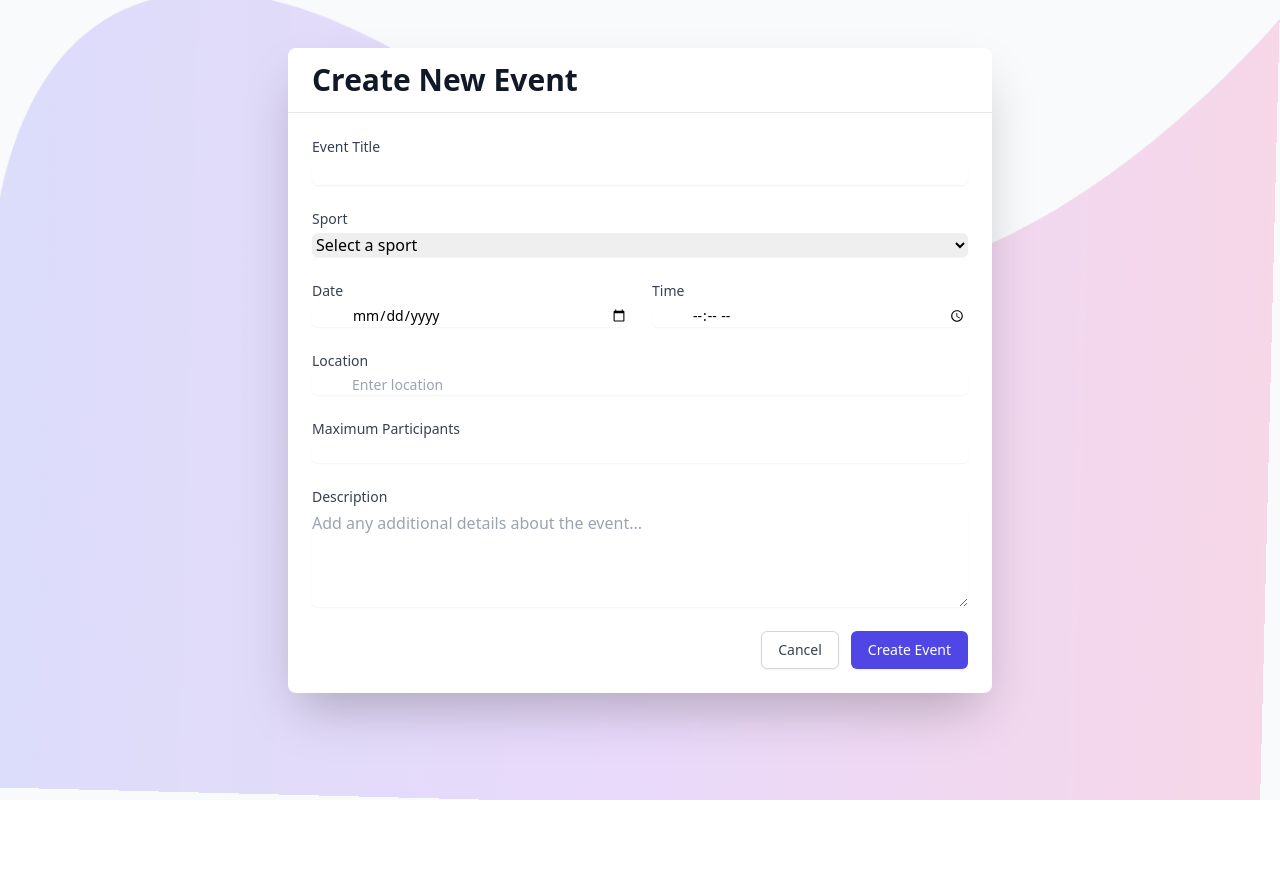
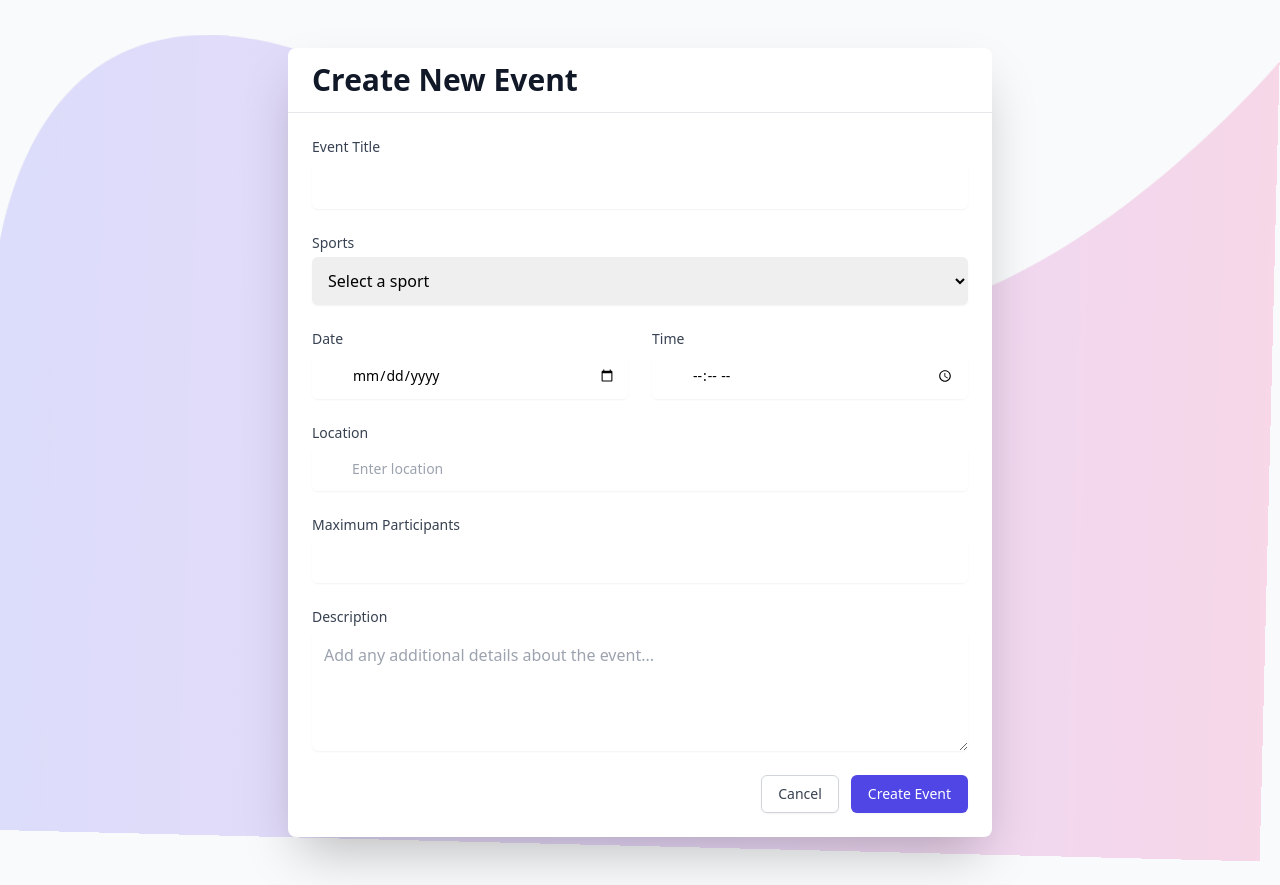
Before and after one commit to Prakash9724/Sports-Buddy-WebApplication, a React (Vite) app in the folder Frontend/: page /create-event in a window 1280 px wide. Before the commit the page ends 800 px from the top, so only its background shows below. Built offline with nearby package versions, Linux system fonts and the light colour scheme.

Commit message:
Event form page done

```diff
--- a/Frontend/src/pages/EventForm.jsx
+++ b/Frontend/src/pages/EventForm.jsx
@@ -52,7 +52,7 @@ const EventForm = () => {
 
     {/* Form Container */}
     <div className="max-w-3xl mx-auto px-4 sm:px-6 lg:px-8 relative z-10 py-12">
-      <div className="bg-white shadow-2xl rounded-lg transform transition-all hover:scale-105 duration-300">
+      <div className="bg-white shadow-2xl rounded-lg transform transition-all ">
         <div className="px-6 py-5 border-b border-gray-200">
           <h3 className="text-3xl font-bold leading-6 text-gray-900">Create New Event</h3>
         </div>
@@ -66,7 +66,7 @@ const EventForm = () => {
               type="text"
               id="title"
               required
-              className="mt-1 block w-full rounded-md border-gray-300 shadow-sm focus:border-indigo-500 focus:ring-indigo-500 transition-all duration-200 ease-in-out transform focus:scale-105"
+              className="mt-1 p-3 block w-full rounded-md border-gray-300 shadow-sm focus:border-indigo-500 focus:ring-indigo-500 transition-all duration-200 ease-in-out transform focus:scale-105 outline-gray-500"
               value={formData.title}
               onChange={(e) => setFormData({ ...formData, title: e.target.value })}
             />
@@ -75,12 +75,12 @@ const EventForm = () => {
           {/* Sport Selection */}
           <div>
             <label htmlFor="sport" className="block text-sm font-medium text-gray-700">
-              Sport
+              Sports
             </label>
             <select
               id="sport"
               required
-              className="mt-1 block w-full rounded-md border-gray-300 shadow-sm focus:border-indigo-500 focus:ring-indigo-500 transition-all duration-200 ease-in-out transform focus:scale-105"
+              className="mt-1 block p-3 w-full rounded-md border-gray-300 shadow-sm focus:border-indigo-500 focus:ring-indigo-500  transition-all duration-200 ease-in-out transform focus:scale-105 outline-gray-500"
               value={formData.sport}
               onChange={(e) => setFormData({ ...formData, sport: e.target.value })}
             >
@@ -107,7 +107,7 @@ const EventForm = () => {
                   type="date"
                   id="date"
                   required
-                  className="focus:ring-indigo-500 focus:border-indigo-500 block w-full pl-10 sm:text-sm border-gray-300 rounded-md transition-all duration-200 ease-in-out transform focus:scale-105"
+                  className="focus:ring-indigo-500 p-3 focus:border-indigo-500 block w-full pl-10 sm:text-sm border-gray-300 rounded-md transition-all duration-200 ease-in-out transform focus:scale-105 outline-gray-500"
                   value={formData.date}
                   onChange={(e) => setFormData({ ...formData, date: e.target.value })}
                 />
@@ -126,7 +126,7 @@ const EventForm = () => {
                   type="time"
                   id="time"
                   required
-                  className="focus:ring-indigo-500 focus:border-indigo-500 block w-full pl-10 sm:text-sm border-gray-300 rounded-md transition-all duration-200 ease-in-out transform focus:scale-105"
+                  className="focus:ring-indigo-500 p-3 focus:border-indigo-500 block w-full pl-10 sm:text-sm border-gray-300 rounded-md transition-all duration-200 ease-in-out transform focus:scale-105 outline-gray-500"
                   value={formData.time}
                   onChange={(e) => setFormData({ ...formData, time: e.target.value })}
                 />
@@ -147,7 +147,7 @@ const EventForm = () => {
                 type="text"
                 id="location"
                 required
-                className="focus:ring-indigo-500 focus:border-indigo-500 block w-full pl-10 sm:text-sm border-gray-300 rounded-md transition-all duration-200 ease-in-out transform focus:scale-105"
+                className="focus:ring-indigo-500 p-3 focus:border-indigo-500 block w-full pl-10 sm:text-sm border-gray-300 rounded-md transition-all duration-200 ease-in-out transform focus:scale-105 outline-gray-500"
                 placeholder="Enter location"
                 value={formData.location}
                 onChange={(e) => setFormData({ ...formData, location: e.target.value })}
@@ -169,7 +169,7 @@ const EventForm = () => {
                 id="maxParticipants"
                 required
                 min="2"
-                className="focus:ring-indigo-500 focus:border-indigo-500 block w-full pl-10 sm:text-sm border-gray-300 rounded-md transition-all duration-200 ease-in-out transform focus:scale-105"
+                className="focus:ring-indigo-500 p-3 outline-gray-500 focus:border-indigo-500 block w-full pl-10 sm:text-sm border-gray-300 rounded-md transition-all duration-200 ease-in-out transform focus:scale-105 "
                 value={formData.maxParticipants}
                 onChange={(e) => setFormData({ ...formData, maxParticipants: e.target.value })}
               />
@@ -184,7 +184,7 @@ const EventForm = () => {
             <textarea
               id="description"
               rows={4}
-              className="mt-1 block w-full rounded-md border-gray-300 shadow-sm focus:border-indigo-500 focus:ring-indigo-500 transition-all duration-200 ease-in-out transform focus:scale-105"
+              className="mt-1 block w-full rounded-md outline-gray-500 p-3 border-gray-300 shadow-sm focus:border-indigo-500 focus:ring-indigo-500 transition-all duration-200 ease-in-out transform focus:scale-105"
               placeholder="Add any additional details about the event..."
               value={formData.description}
               onChange={(e) => setFormData({ ...formData, description: e.target.value })}
```
